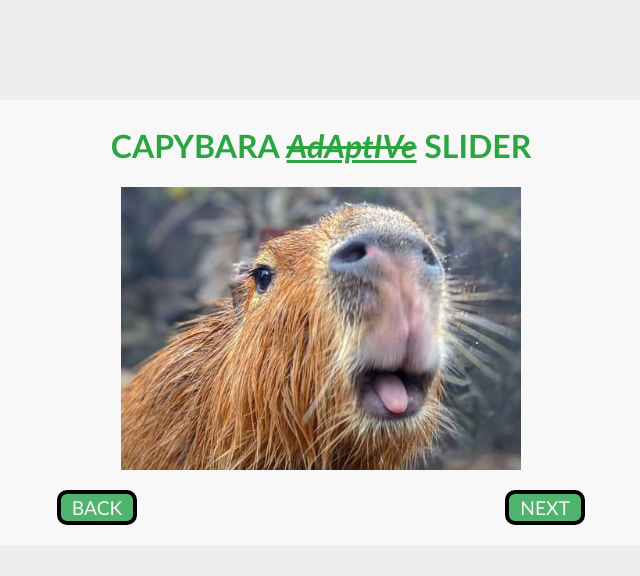
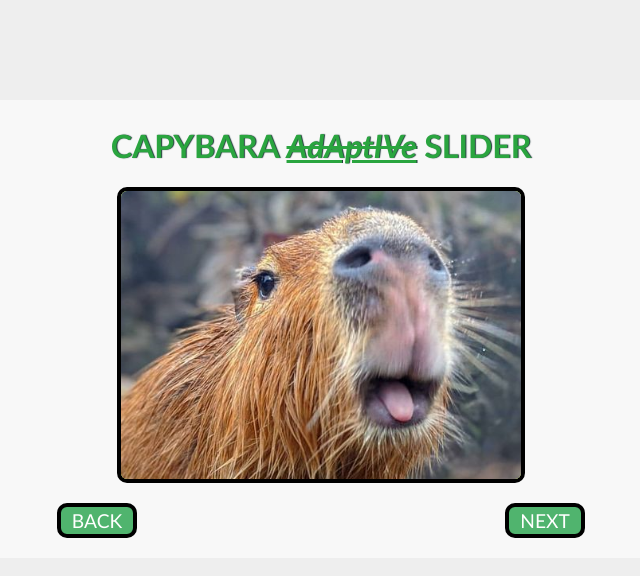
Before and after one commit to tztaras/adaptive-slider, a plain HTML site: page index.html in a window 1280 px wide. Shown: the whole page, without its empty margins (319-959 px from the left). Drawn offline with Linux system fonts and the light colour scheme.

Commit message:
small adjustments

```diff
--- a/style.css
+++ b/style.css
@@ -16,6 +16,7 @@ h1 {
     color: rgb(42, 165, 63);
 
     text-align: center;
+    text-shadow: 1px 0px 1px rgb(33, 59, 59);
     font-family: 'Trebuchet MS', 'Lucida Sans Unicode', 'Lucida Grande', 'Lucida Sans', Arial, sans-serif;
 }
 
@@ -26,6 +27,9 @@ h1 {
     max-width: 80%;
     margin: 20px auto;
     overflow: hidden;
+    border: 4px solid black;
+    border-radius: 10px;
+
 
 
 }
@@ -86,7 +90,7 @@ img {
 .slider-back {
     /* background-color: rgba(214, 96, 0, 0.63); */
     background-color: rgba(42, 165, 79, 0.808);
-    color: whitesmoke;
+    color: rgb(255, 255, 255);
     height: 35px;
     width: 80px;
     font-size: larger;
```
